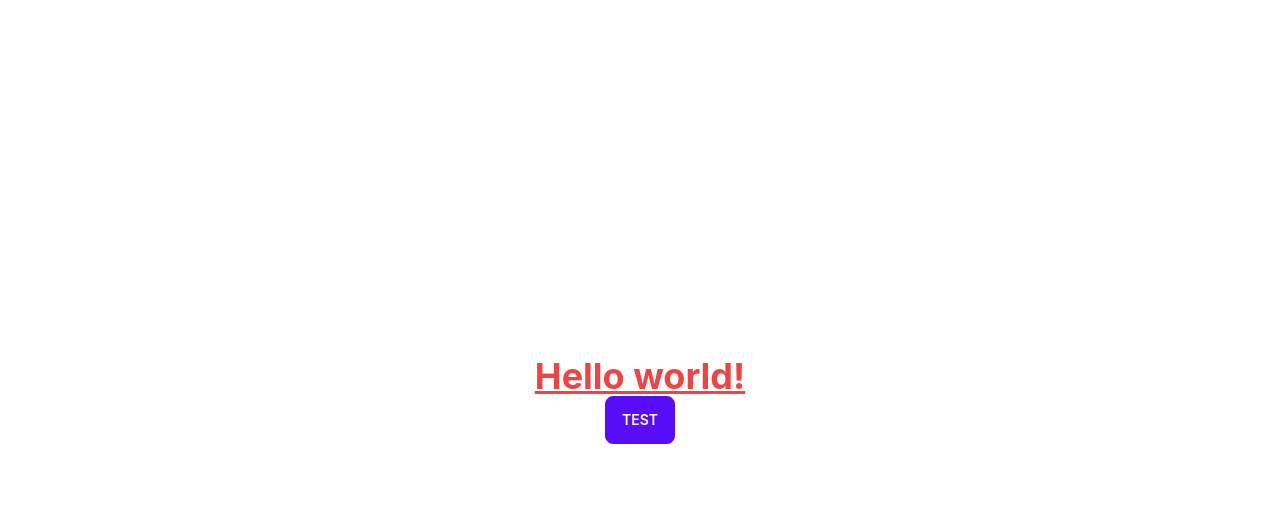
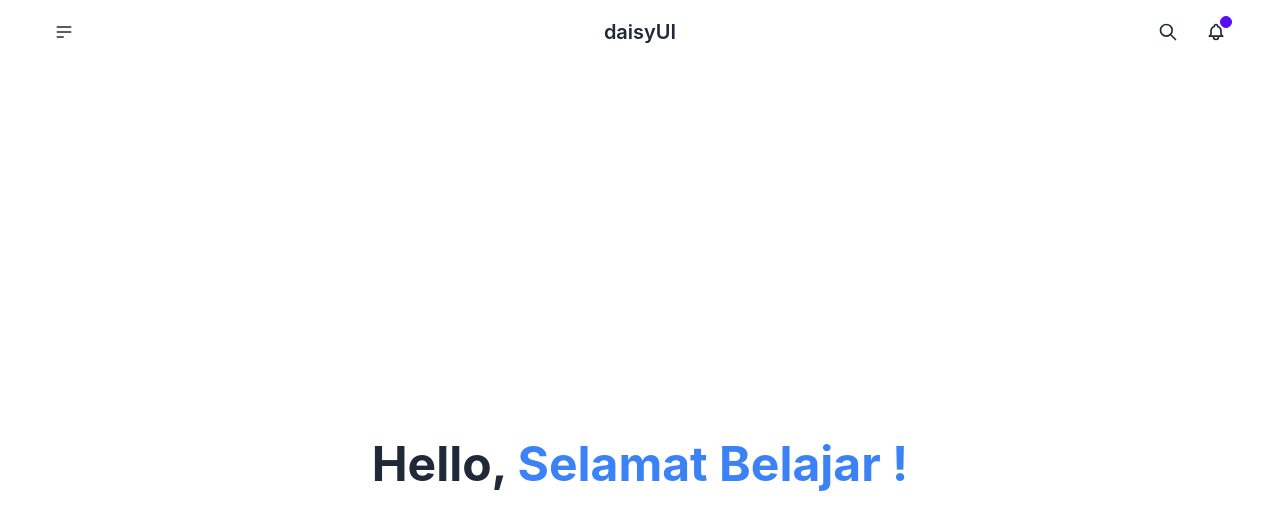
Before and after one commit to farelamo/React-Learning, a Next.js app: page / in a window 1280 px wide. Shown: the top 530 px of the page. Built offline with nearby package versions, Linux system fonts and the light colour scheme.

Commit message:
New Style of Index

```diff
--- a/pages/index.js
+++ b/pages/index.js
@@ -1,5 +1,6 @@
 import Head from 'next/head'
 import styles from '../styles/Home.module.css'
+import Link from 'next/link'
 
 export default function Home() {
   return (
@@ -11,12 +12,48 @@
           <link rel="icon" href="/favicon.ico" />
         </Head>
 
-        <main className={styles.main}>
-          <h1 className="text-4xl text-red-500 underline font-bold">
-            Hello world!
+        <div className="navbar bg-base-100">
+          <div className="navbar-start">
+            <div className="dropdown">
+              <label tabIndex={0} className="btn btn-ghost btn-circle">
+                <svg xmlns="http://www.w3.org/2000/svg" className="h-5 w-5" fill="none" viewBox="0 0 24 24" stroke="currentColor"><path strokeLinecap="round" strokeLinejoin="round" strokeWidth="2" d="M4 6h16M4 12h16M4 18h7" /></svg>
+              </label>
+              <ul className="menu menu-compact dropdown-content mt-3 p-2 shadow bg-base-100 rounded-box w-52">
+                <Link href={'/news'}>
+                  <p>News</p>
+                </Link>
+                <Link href={'/blogs'}>
+                  <p>Blogs</p>
+                </Link>
+                <Link href={'/comments'}>
+                  <p>Comments</p>
+                </Link>
+                <Link href={'/users'}>
+                  <p>Users</p>
+                </Link>
+              </ul>
+            </div>
+          </div>
+          <div className="navbar-center">
+            <a className="btn btn-ghost normal-case text-xl">daisyUI</a>
+          </div>
+          <div className="navbar-end">
+            <button className="btn btn-ghost btn-circle">
+              <svg xmlns="http://www.w3.org/2000/svg" className="h-5 w-5" fill="none" viewBox="0 0 24 24" stroke="currentColor"><path strokeLinecap="round" strokeLinejoin="round" strokeWidth="2" d="M21 21l-6-6m2-5a7 7 0 11-14 0 7 7 0 0114 0z" /></svg>
+            </button>
+            <button className="btn btn-ghost btn-circle">
+              <div className="indicator">
+                <svg xmlns="http://www.w3.org/2000/svg" className="h-5 w-5" fill="none" viewBox="0 0 24 24" stroke="currentColor"><path strokeLinecap="round" strokeLinejoin="round" strokeWidth="2" d="M15 17h5l-1.405-1.405A2.032 2.032 0 0118 14.158V11a6.002 6.002 0 00-4-5.659V5a2 2 0 10-4 0v.341C7.67 6.165 6 8.388 6 11v3.159c0 .538-.214 1.055-.595 1.436L4 17h5m6 0v1a3 3 0 11-6 0v-1m6 0H9" /></svg>
+                <span className="badge badge-xs badge-primary indicator-item"></span>
+              </div>
+            </button>
+          </div>
+        </div>
+        <div className={styles.main}>
+          <h1 className="text-5xl font-bold">
+            Hello, <span className='text-blue-500'>Selamat Belajar !</span>
           </h1>
-          <button className="btn btn-primary">Test</button>
-        </main>
+        </div>
       </div>
     </>
   )
```
